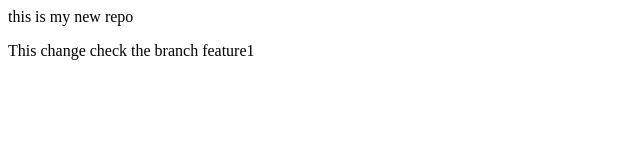
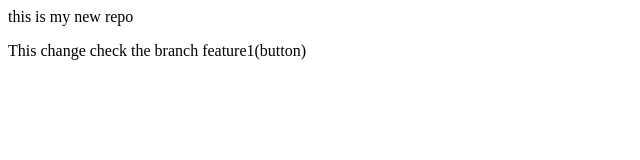
Before and after one commit to Nils19111991/Localrepo1, a plain HTML site: page Index.html in a window 1280 px wide. Shown: the full height of the page, 0-640 px from the left. Drawn offline with Linux system fonts and the light colour scheme.

Commit message:
Add new button

```diff
--- a/Index.html
+++ b/Index.html
@@ -1,2 +1,2 @@
 <p>this is my new repo </p>
-<p>This change check the branch feature1 </p>
+<p>This change check the branch feature1(button) </p>
```
